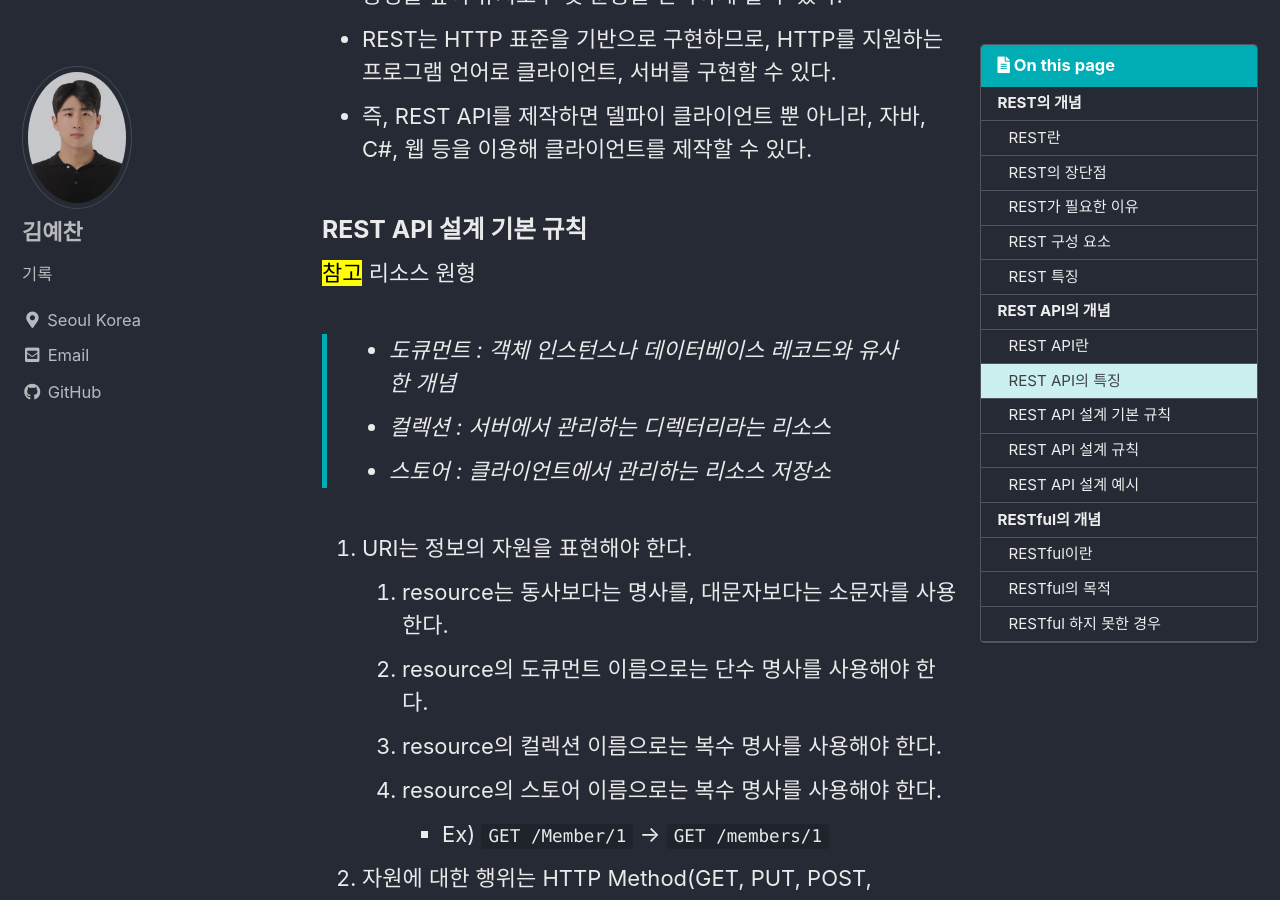
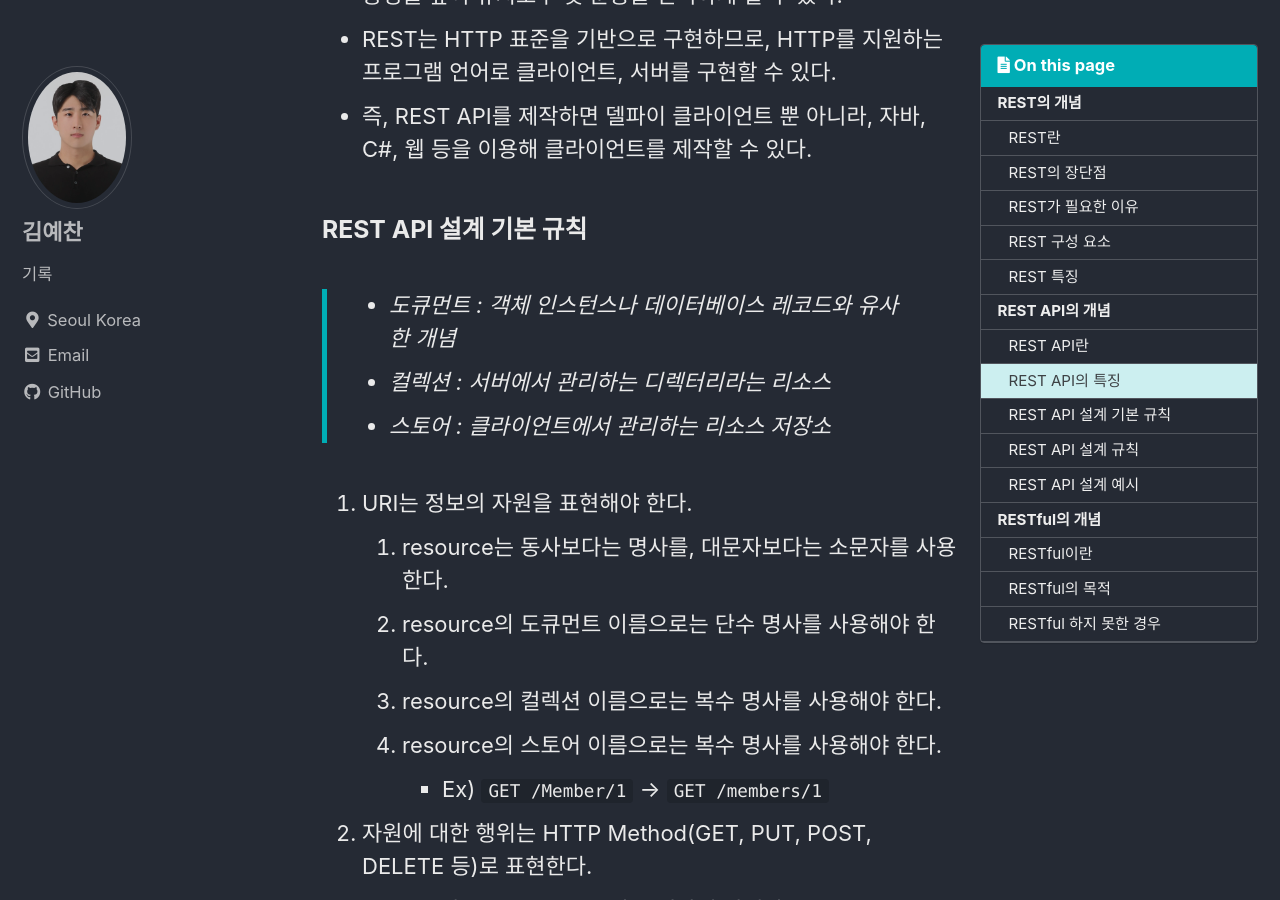
Before and after one commit to yachoo0611/yachoo0611.github.io, a Jekyll site: the page built from _posts/2021-04-25-REST.md, in a window 1280 px wide and 900 px high, scrolled down 7214 px. Built offline with Jekyll 4.4.1, drawn with Linux system fonts in a browser that asks for light colours; cached includes are drawn as plain includes; some web fonts are replaced; comment, search, counter and statistics services are not loaded.

Commit message:
rest.md 수정

```diff
--- a/_posts/2021-04-25-REST.md
+++ b/_posts/2021-04-25-REST.md
@@ -30,7 +30,7 @@ toc_sticky: true
     * REST는 기본적으로 웹의 기존 기술과 HTTP 프로토콜을 그대로 활용하기 때문에 **웹의 장점을 최대한 활용할 수 있는 아키텍처 스타일이다.**
     * REST는 네트워크 상에서 Client와 Server 사이의 통신 방식 중 하나이다.
 * REST의 구체적인 개념
-  * <span style="background-color: #e1e1e1">HTTP URI(Uniform Resource Identifier)를 통해 자원(Resource)을 명시하고, HTTP Method(POST, GET, PUT, DELETE)를 통해 해당 자원에 대한 CRUD Operation을 적용하는 것을 의미한다.</span>
+  * HTTP URI(Uniform Resource Identifier)를 통해 자원(Resource)을 명시하고, HTTP Method(POST, GET, PUT, DELETE)를 통해 해당 자원에 대한 CRUD Operation을 적용하는 것을 의미한다.
     * 즉, REST는 자원 기반의 구조(ROA, Resource Oriented Architecture) 설계의 중심에 Resource가 있고 HTTP Method를 통해 Resource를 처리하도록 설계된 아키텍쳐를 의미한다.
     * 웹 사이트의 이미지, 텍스트, DB 내용 등의 모든 자원에 고유한 ID인 HTTP URI를 부여한다.
     * CRUD Operation
@@ -130,7 +130,6 @@ toc_sticky: true
   * 즉, REST API를 제작하면 델파이 클라이언트 뿐 아니라, 자바, C#, 웹 등을 이용해 클라이언트를 제작할 수 있다.
 
 ### REST API 설계 **기본 규칙**
-<mark>참고</mark>  리소스 원형
 > * 도큐먼트 : 객체 인스턴스나 데이터베이스 레코드와 유사한 개념
 > * 컬렉션 : 서버에서 관리하는 디렉터리라는 리소스
 > * 스토어 : 클라이언트에서 관리하는 리소스 저장소
```
